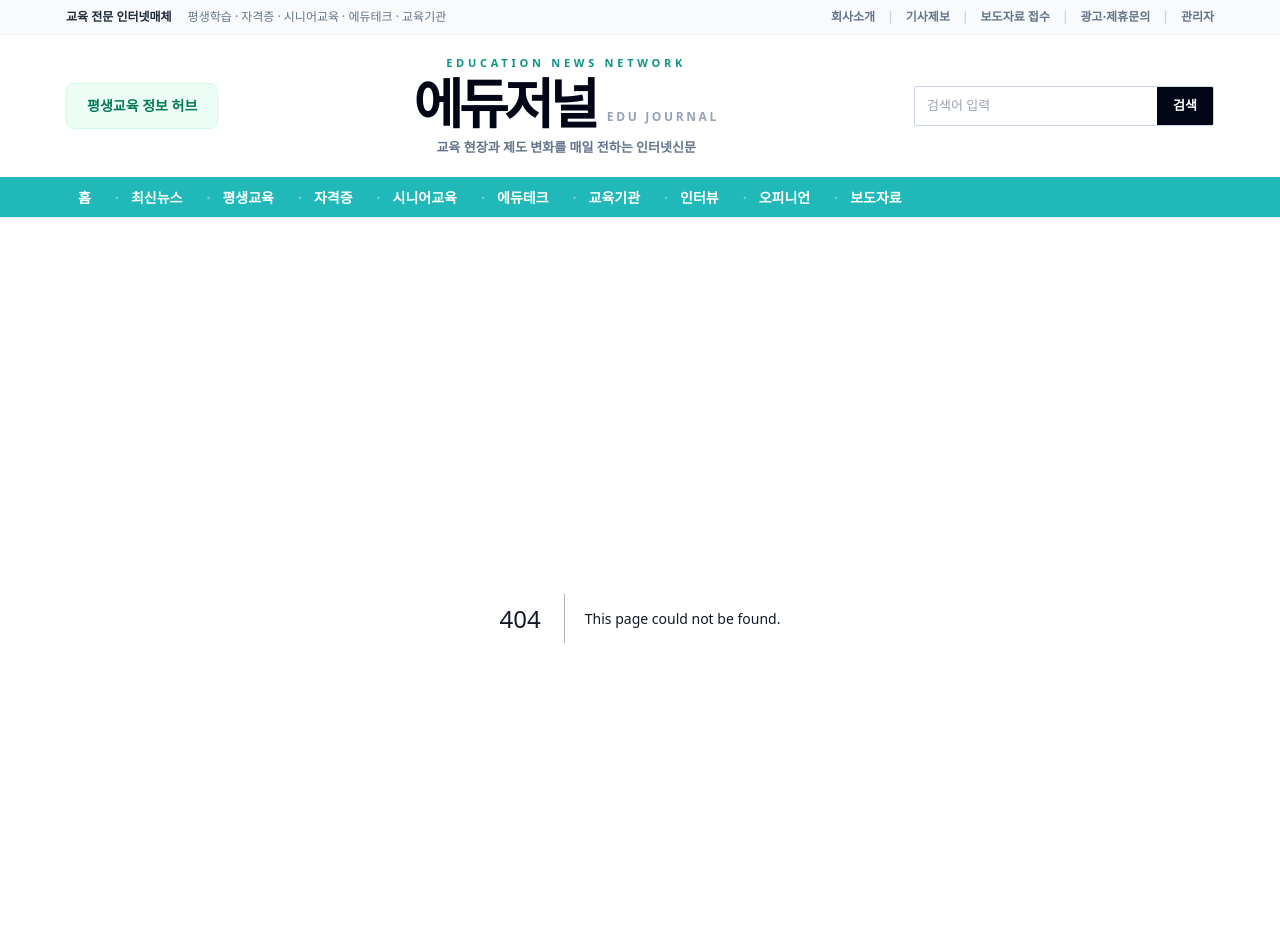
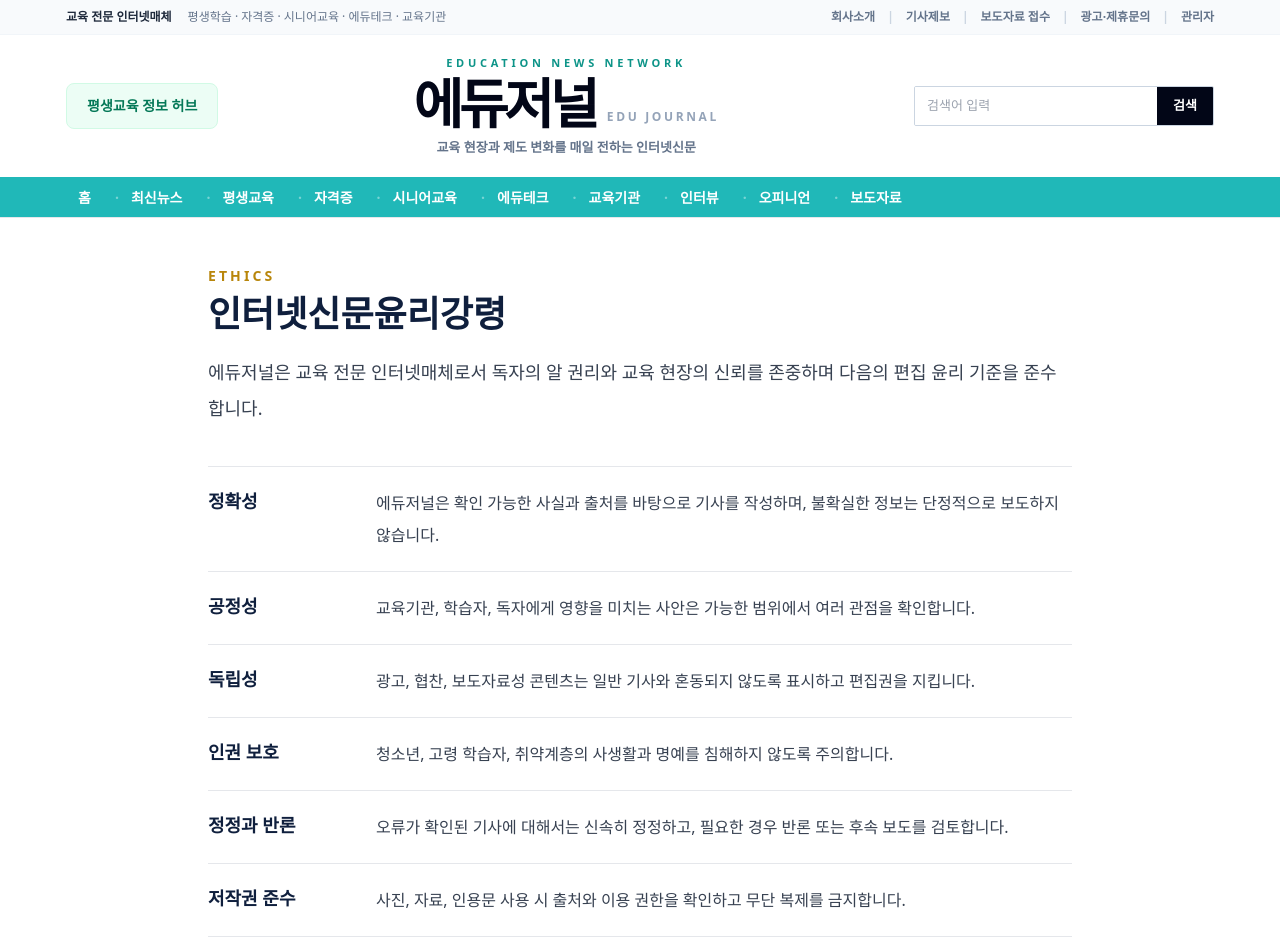
Before and after one commit to apark12321-ux/vision-media-mediaoffice, a Next.js app: page /ethics in a window 1280 px wide. Before the commit this address had no page. Shown: the top 952 px of the page. Built offline with nearby package versions, Linux system fonts and the light colour scheme.

Commit message:
Add internet newspaper ethics page

```diff
--- /dev/null
+++ b/app/ethics/page.tsx
@@ -0,0 +1,28 @@
+export const metadata = { title: '인터넷신문윤리강령' };
+
+const items = [
+  ['정확성', '에듀저널은 확인 가능한 사실과 출처를 바탕으로 기사를 작성하며, 불확실한 정보는 단정적으로 보도하지 않습니다.'],
+  ['공정성', '교육기관, 학습자, 독자에게 영향을 미치는 사안은 가능한 범위에서 여러 관점을 확인합니다.'],
+  ['독립성', '광고, 협찬, 보도자료성 콘텐츠는 일반 기사와 혼동되지 않도록 표시하고 편집권을 지킵니다.'],
+  ['인권 보호', '청소년, 고령 학습자, 취약계층의 사생활과 명예를 침해하지 않도록 주의합니다.'],
+  ['정정과 반론', '오류가 확인된 기사에 대해서는 신속히 정정하고, 필요한 경우 반론 또는 후속 보도를 검토합니다.'],
+  ['저작권 준수', '사진, 자료, 인용문 사용 시 출처와 이용 권한을 확인하고 무단 복제를 금지합니다.']
+];
+
+export default function EthicsPage() {
+  return (
+    <main className="mx-auto max-w-4xl px-4 py-12">
+      <p className="text-sm font-black tracking-[0.22em] text-brand-gold">ETHICS</p>
+      <h1 className="mt-2 text-4xl font-black text-brand-navy">인터넷신문윤리강령</h1>
+      <p className="mt-5 text-lg leading-9 text-gray-700">에듀저널은 교육 전문 인터넷매체로서 독자의 알 권리와 교육 현장의 신뢰를 존중하며 다음의 편집 윤리 기준을 준수합니다.</p>
+      <section className="mt-10 divide-y border-y">
+        {items.map(([title, desc]) => (
+          <div key={title} className="grid gap-2 py-5 md:grid-cols-[160px_1fr]">
+            <h2 className="text-lg font-black text-brand-navy">{title}</h2>
+            <p className="leading-8 text-gray-700">{desc}</p>
+          </div>
+        ))}
+      </section>
+    </main>
+  );
+}
```
